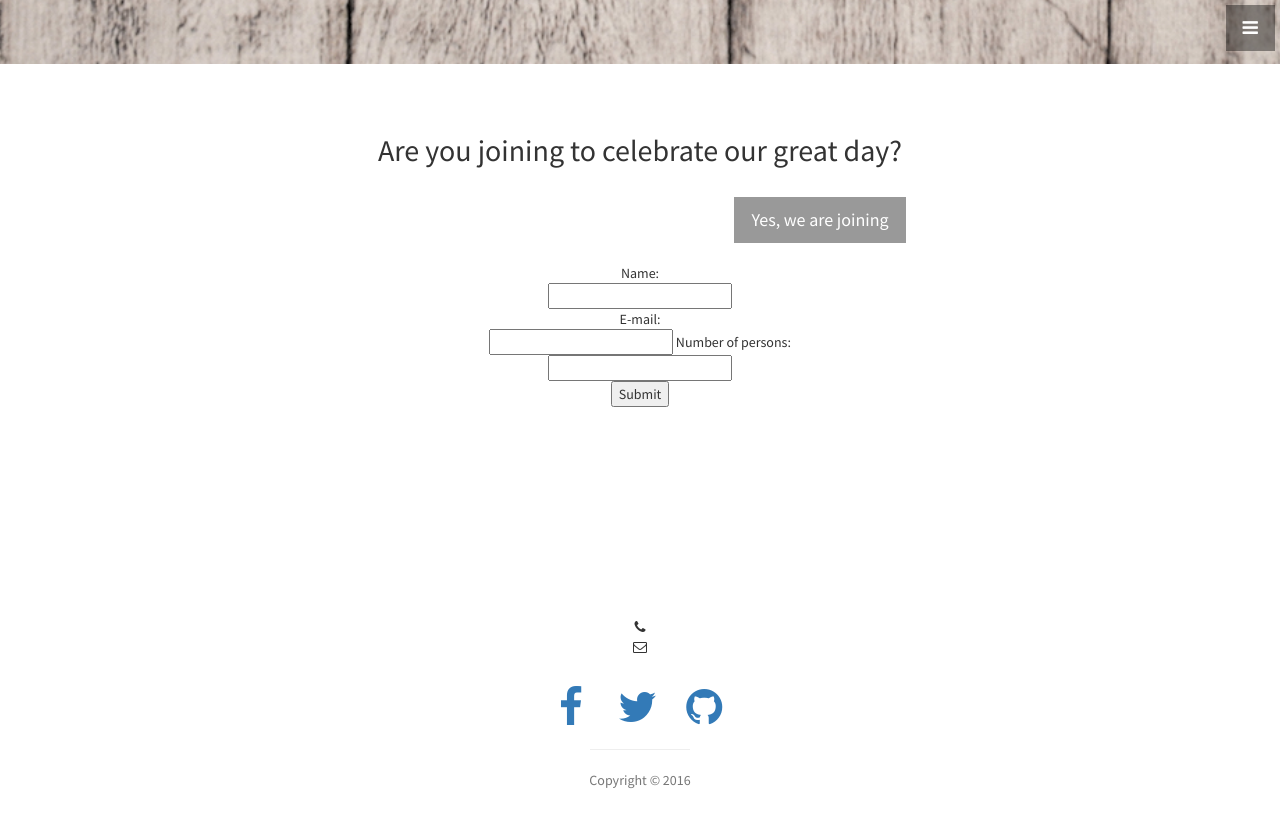
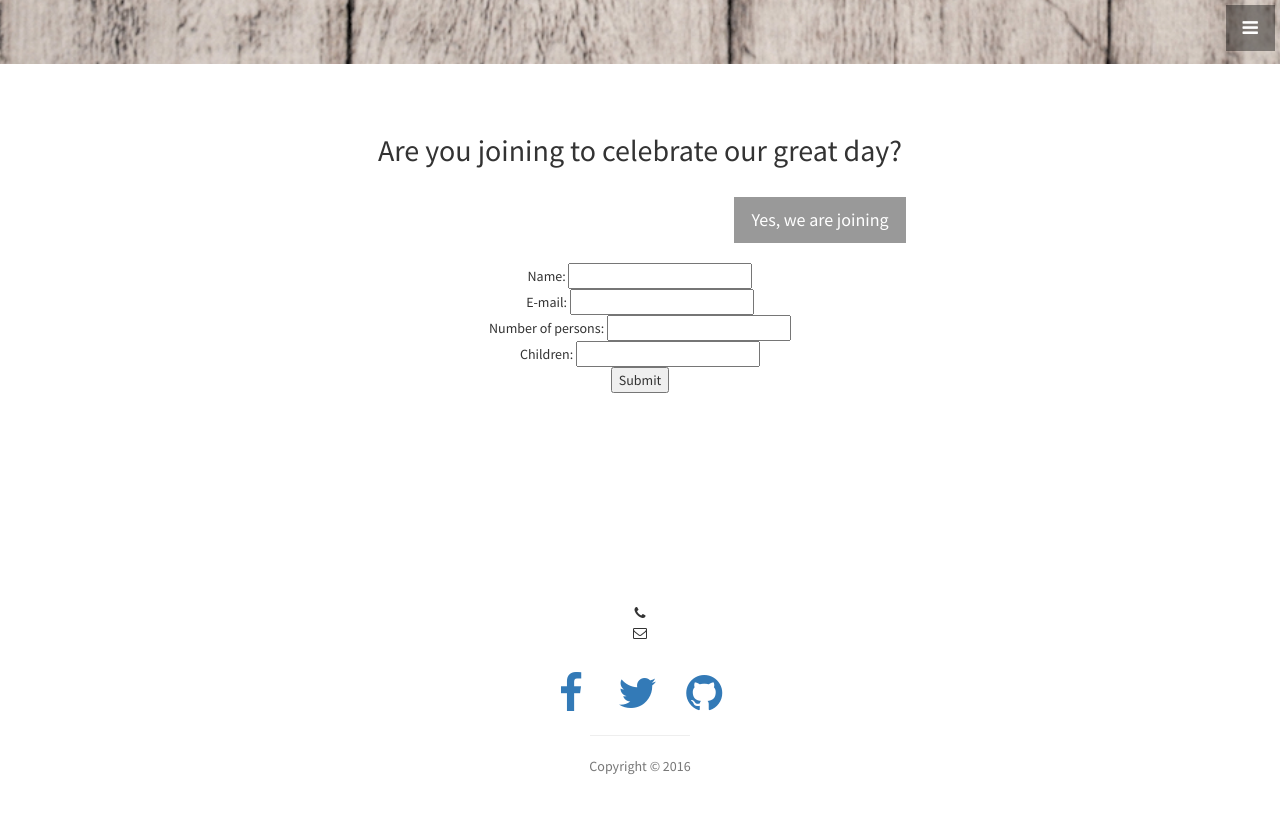
Before and after one commit to MonchiLin/carowedavit.github.io, a Jekyll site: the page built from index.html, in a window 1280 px wide and 900 px high, scrolled down 836 px. Shown: the top 828 px of the window. Built offline with Jekyll 4.4.1, drawn with Linux system fonts in a browser that asks for light colours.

Commit message:
front page updated

```diff
--- a/_includes/about.html
+++ b/_includes/about.html
@@ -6,13 +6,11 @@
         <br>
         <center> <a href="mailto:avit.bhowmik@su.se" class="btn btn-dark btn-lg">Yes, we are joining</a> </center>
         <br>
-        <form>
-        Name:<br>
-          <input type="text" name="name"><br>
-        E-mail:<br>
-        <input type="text" name="e-mail">
-        Number of persons:<br>
-        <input type="number" name="persons"><br>
+        <form action="mailto:avit.bhowmik@su.se">
+        Name: <input type="text" name="name"><br>
+        E-mail: <input type="email" name="e-mail"><br>
+        Number of persons: <input type="number" name="persons"><br>
+        Children: <input type="number" name="children"><br>
         <input type="submit" value="Submit">
         </form>
       </div>
```
